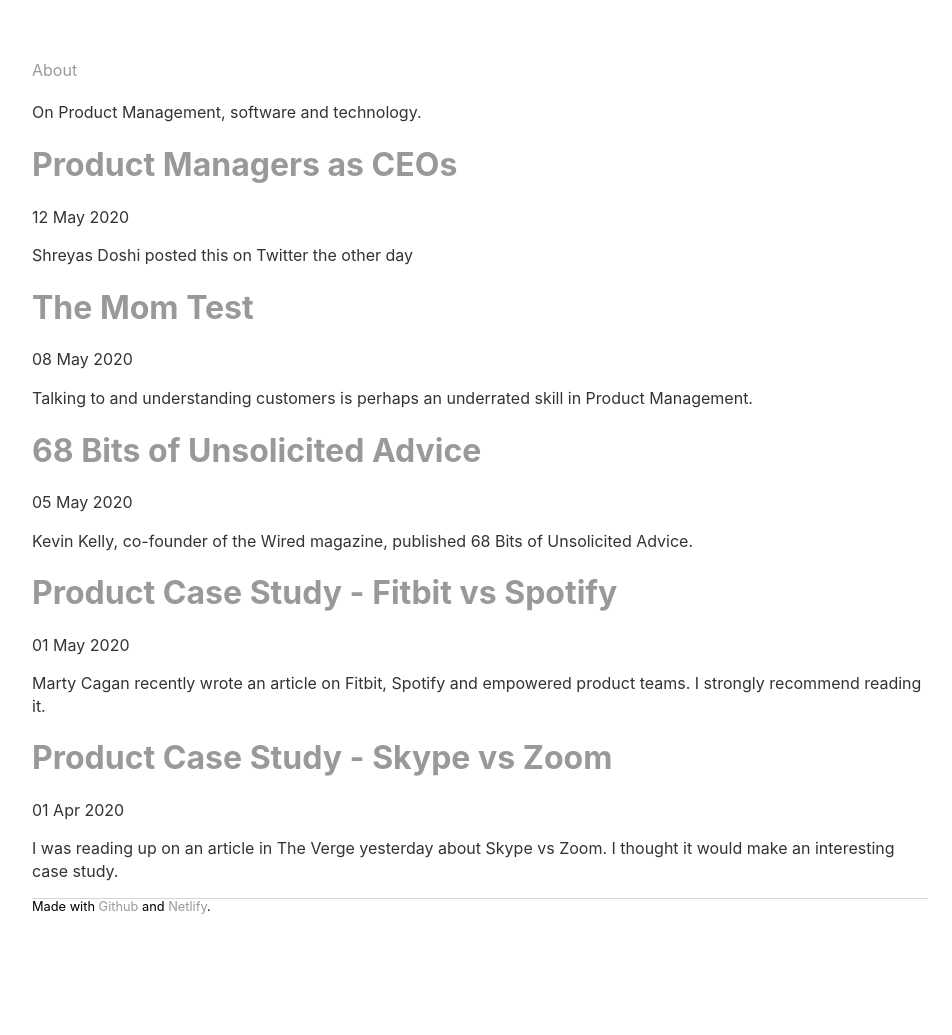
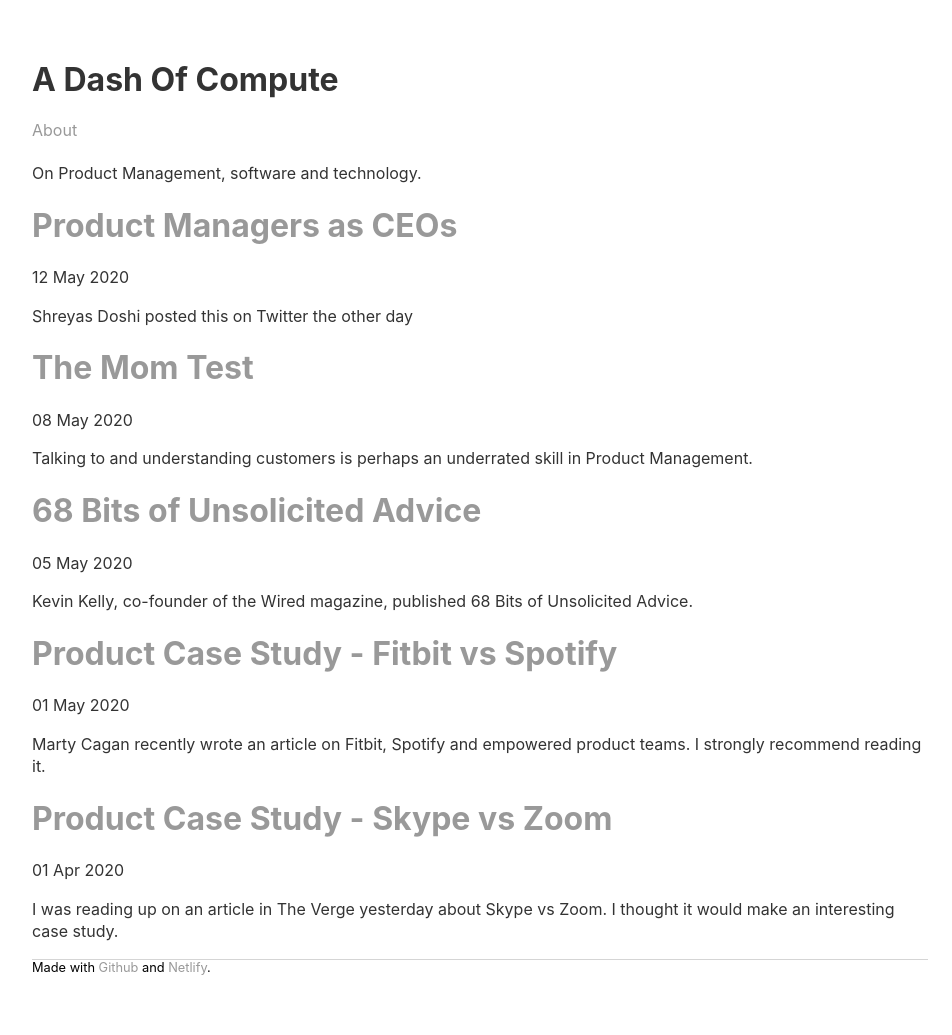
Before and after one commit to sautee/sautee.github.io, a Jekyll site: the page built from pages/index.md, in a window 1280 px wide. Shown: the whole page, without its empty margins (160-1112 px from the left). Built offline with Jekyll 4.4.1, drawn with Linux system fonts in a browser that asks for light colours; before the commit the page ends 974 px from its top, so only the background shows below that.

Commit message:
Update header.html

```diff
--- a/_includes/layout/header.html
+++ b/_includes/layout/header.html
@@ -1,6 +1,6 @@
 <header>
     <h1>
-        <a class="page-link" href="site.baseurl" style="color:#333">{{{ site.title }}</a>
+        <a class="page-link" href="site.baseurl" style="color:#333">{{ site.title }}</a>
     </h1>
     <nav>
         {% for page in site.pages %}
```
